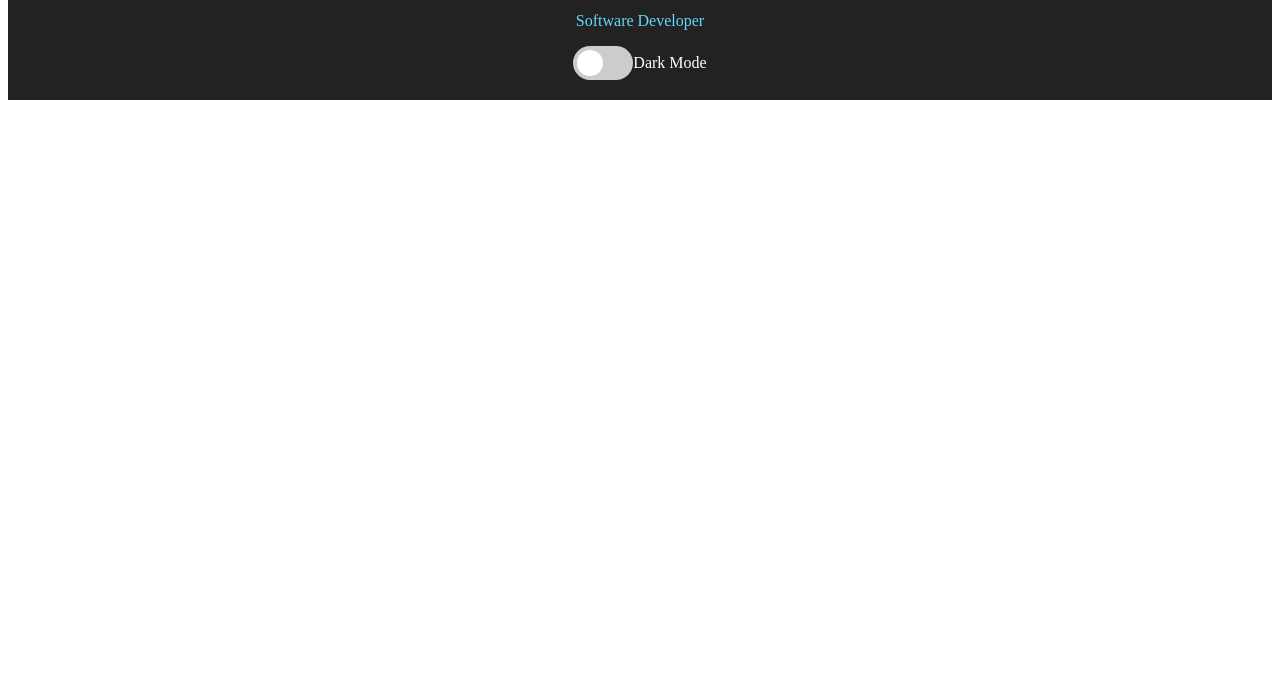
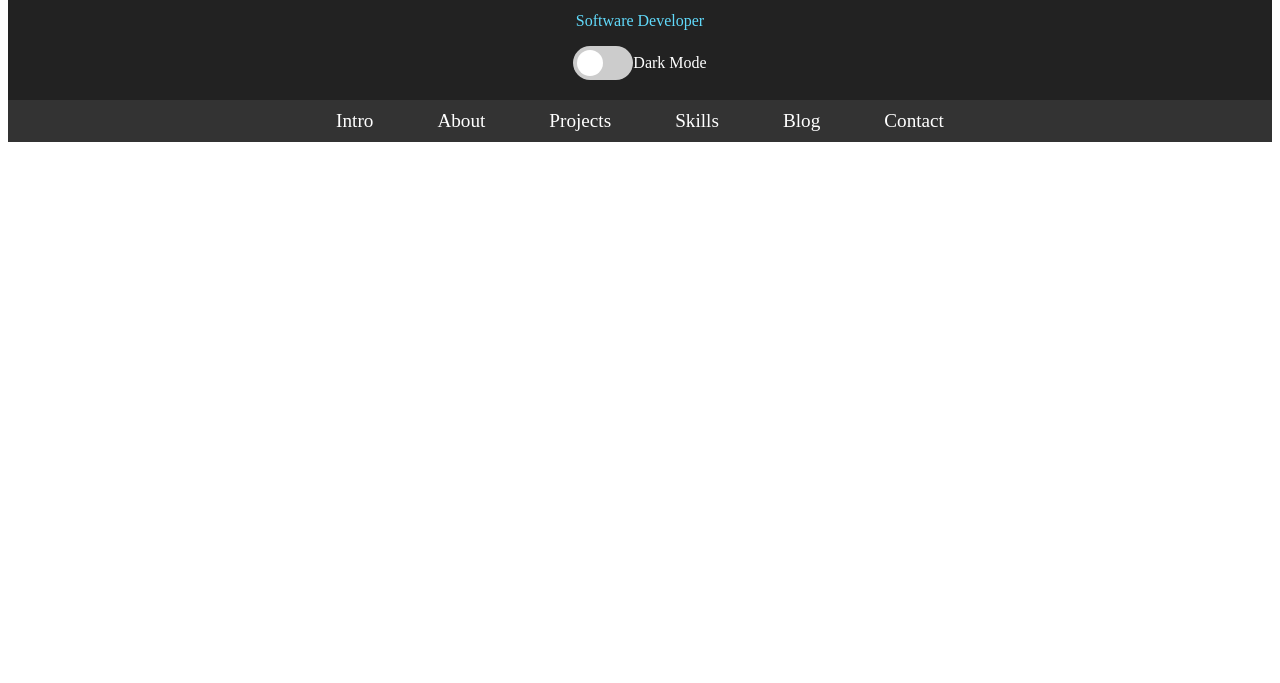
Before and after one commit to thapelomagqazana/portfolio_website, a plain HTML site: page index1.html in a window 1280 px wide. Shown: the part 117-800 px from the top of the page. Drawn offline with Linux system fonts and the light colour scheme.

Commit message:
Added a navigation links

```diff
--- a/index1.html
+++ b/index1.html
@@ -23,7 +23,12 @@
       </div>
   </header>
   <nav>
-    <!-- Your navigation links here -->
+    <a href="#intro">Intro</a>
+    <a href="#about">About</a>
+    <a href="#projects">Projects</a>
+    <a href="#skills">Skills</a>
+    <a href="#blog">Blog</a>
+    <a href="#contact">Contact</a>
   </nav>
   <main>
     <section id="hero">
--- a/styles1.css
+++ b/styles1.css
@@ -79,3 +79,24 @@ header {
     -ms-transform: translateX(26px);
     transform: translateX(26px);
   }
+
+  /* Navigation styles */
+nav {
+    background-color: #333;
+    padding: 10px 0;
+    text-align: center;
+  }
+
+  nav a {
+    text-decoration: none;
+    color: #fff;
+    font-size: 1.2rem;
+    margin: 0 15px;
+    padding: 10px 15px;
+    border-radius: 5px;
+    transition: background-color 0.3s ease;
+  }
+
+  nav a:hover {
+    background-color: #555;
+  }
```
